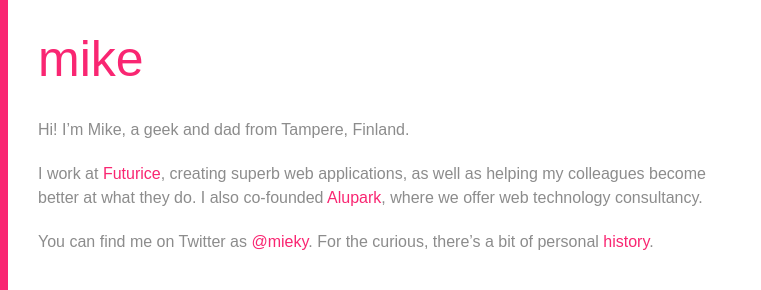
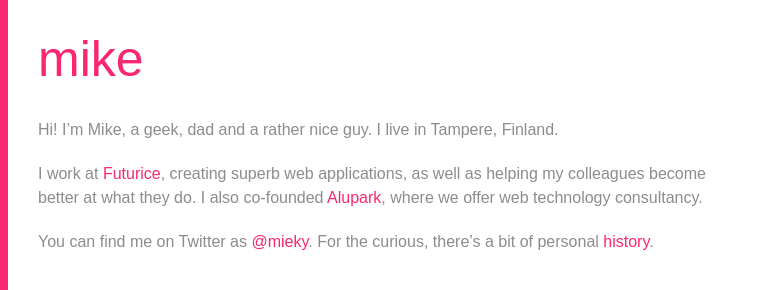
Before and after one commit to mieky/mieky.github.io, a Jekyll site: the page built from index.md, in a window 1280 px wide, cut to the strip 0-290 px from the top of the page. Shown: the whole strip, without its empty margins (0-761 px from the left). Built offline with Jekyll 4.4.1, drawn with Linux system fonts in a browser that asks for light colours; Markdown is read by kramdown in place of the engine named in the settings.

Commit message:
Edit copy a bit

```diff
--- a/index.md
+++ b/index.md
@@ -5,7 +5,7 @@ site_title: Mike says hi!
 
 <h1 class="site-title">mike</h1>
 
-Hi! I'm Mike, a geek and dad from Tampere, Finland.
+Hi! I'm Mike, a geek, dad and a rather nice guy. I live in Tampere, Finland.
 
 I work at [Futurice](http://www.futurice.com/), creating superb web applications, as well as helping my colleagues become better at what they do. I also co-founded [Alupark](http://www.alupark.fi/), where we offer web technology consultancy.
 
```
